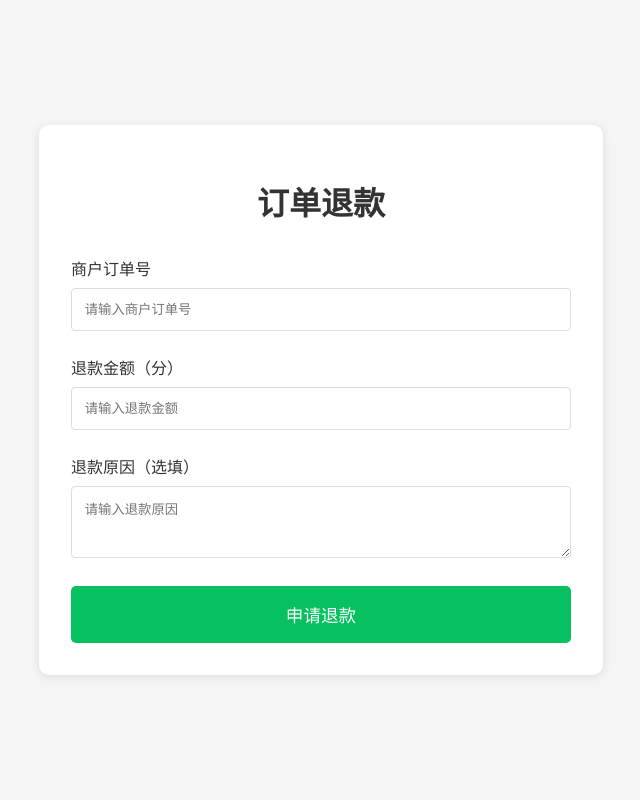
After one commit to wswdavid/ai-code-demos, a Flask app: page /refund in a window 1280 px wide. The commit adds this page. Shown: the whole page, without its empty margins (319-959 px from the left). Run offline with Flask 3, Linux system fonts and the light colour scheme; parts of the project's set-up code (start-up, migrations or seed data) failed here and were passed over.

Commit message:
增加了退款的逻辑

```diff
--- a/python/app.py
+++ b/python/app.py
@@ -157,5 +157,32 @@ def query_order():
     except Exception as e:
         return jsonify({'code': -1, 'msg': str(e)})
 
+@app.route('/refund')
+def refund_page():
+    """退款页面"""
+    return render_template('refund.html')
+
+@app.route('/do_refund', methods=['POST'])
+def do_refund():
+    """处理退款请求"""
+    try:
+        data = request.get_json()
+        out_trade_no = data.get('out_trade_no')
+        amount = data.get('amount')
+        reason = data.get('reason', '')
+
+        if not out_trade_no or not amount:
+            return jsonify({'code': -1, 'msg': '缺少必要参数'})
+
+        result = wechat_pay.refund_order(out_trade_no, amount, reason)
+
+        if 'status' in result:
+            return jsonify({'code': 0, 'data': result})
+        else:
+            return jsonify({'code': -1, 'msg': '退款失败', 'error': result})
+
+    except Exception as e:
+        return jsonify({'code': -1, 'msg': str(e)})
+
 if __name__ == '__main__':
     app.run(debug=True,host='0.0.0.0',port=5000)
--- a/python/templates/index.html
+++ b/python/templates/index.html
@@ -79,10 +79,14 @@
             <a href="/wx_auth" class="btn btn-jsapi">
                 JSAPI支付
             </a>
+            <a href="/refund" class="btn" style="background-color: #FF9800;">
+                订单退款
+            </a>
         </div>
         <div class="description">
             <p>Native支付：适用于PC网站支付</p>
             <p>JSAPI支付：适用于微信内网页支付</p>
+            <p>订单退款：退款已支付的订单</p>
         </div>
     </div>
 </body>
--- /dev/null
+++ b/python/templates/refund.html
@@ -0,0 +1,155 @@
+<!DOCTYPE html>
+<html lang="zh-CN">
+
+<head>
+    <meta charset="UTF-8">
+    <meta name="viewport" content="width=device-width, initial-scale=1.0">
+    <title>订单退款</title>
+    <style>
+        body {
+            font-family: -apple-system, BlinkMacSystemFont, 'Segoe UI', Roboto, 'Helvetica Neue', Arial, sans-serif;
+            display: flex;
+            justify-content: center;
+            align-items: center;
+            height: 100vh;
+            margin: 0;
+            background-color: #f5f5f5;
+        }
+
+        .container {
+            width: 90%;
+            max-width: 500px;
+            padding: 2rem;
+            background-color: white;
+            border-radius: 10px;
+            box-shadow: 0 2px 10px rgba(0, 0, 0, 0.1);
+        }
+
+        h1 {
+            color: #333;
+            text-align: center;
+            margin-bottom: 2rem;
+        }
+
+        .form-group {
+            margin-bottom: 1.5rem;
+        }
+
+        label {
+            display: block;
+            margin-bottom: 0.5rem;
+            color: #333;
+        }
+
+        input,
+        textarea {
+            width: 100%;
+            padding: 0.8rem;
+            border: 1px solid #ddd;
+            border-radius: 4px;
+            box-sizing: border-box;
+        }
+
+        .btn {
+            display: block;
+            width: 100%;
+            padding: 1rem;
+            background-color: #07C160;
+            color: white;
+            border: none;
+            border-radius: 5px;
+            cursor: pointer;
+            font-size: 1.1rem;
+            transition: all 0.3s ease;
+        }
+
+        .btn:hover {
+            opacity: 0.9;
+        }
+
+        .result {
+            margin-top: 1rem;
+            padding: 1rem;
+            border-radius: 4px;
+            display: none;
+        }
+
+        .success {
+            background-color: #f0f9eb;
+            color: #67c23a;
+            border: 1px solid #c2e7b0;
+        }
+
+        .error {
+            background-color: #fef0f0;
+            color: #f56c6c;
+            border: 1px solid #fbc4c4;
+        }
+    </style>
+</head>
+
+<body>
+    <div class="container">
+        <h1>订单退款</h1>
+        <div class="form-group">
+            <label for="out_trade_no">商户订单号</label>
+            <input type="text" id="out_trade_no" placeholder="请输入商户订单号">
+        </div>
+        <div class="form-group">
+            <label for="amount">退款金额（分）</label>
+            <input type="number" id="amount" placeholder="请输入退款金额">
+        </div>
+        <div class="form-group">
+            <label for="reason">退款原因（选填）</label>
+            <textarea id="reason" rows="3" placeholder="请输入退款原因"></textarea>
+        </div>
+        <button class="btn" onclick="submitRefund()">申请退款</button>
+        <div id="result" class="result"></div>
+    </div>
+
+    <script>
+        function submitRefund() {
+            const out_trade_no = document.getElementById('out_trade_no').value;
+            const amount = parseInt(document.getElementById('amount').value);
+            const reason = document.getElementById('reason').value;
+            const resultDiv = document.getElementById('result');
+
+            if (!out_trade_no || !amount) {
+                showResult('请填写完整信息', false);
+                return;
+            }
+
+            fetch('/do_refund', {
+                method: 'POST',
+                headers: {
+                    'Content-Type': 'application/json'
+                },
+                body: JSON.stringify({
+                    out_trade_no,
+                    amount,
+                    reason
+                })
+            })
+                .then(response => response.json())
+                .then(data => {
+                    if (data.code === 0) {
+                        showResult('退款申请成功！退款状态：' + data.data.status, true);
+                    } else {
+                        showResult('退款失败：' + data.msg, false);
+                    }
+                })
+                .catch(error => {
+                    showResult('请求失败：' + error, false);
+                });
+        }
+
+        function showResult(message, isSuccess) {
+            const resultDiv = document.getElementById('result');
+            resultDiv.textContent = message;
+            resultDiv.style.display = 'block';
+            resultDiv.className = 'result ' + (isSuccess ? 'success' : 'error');
+        }
+    </script>
+</body>
+
+</html>
```
Also changed, not shown: python/wechat_pay.py (+37 -0 lines).
